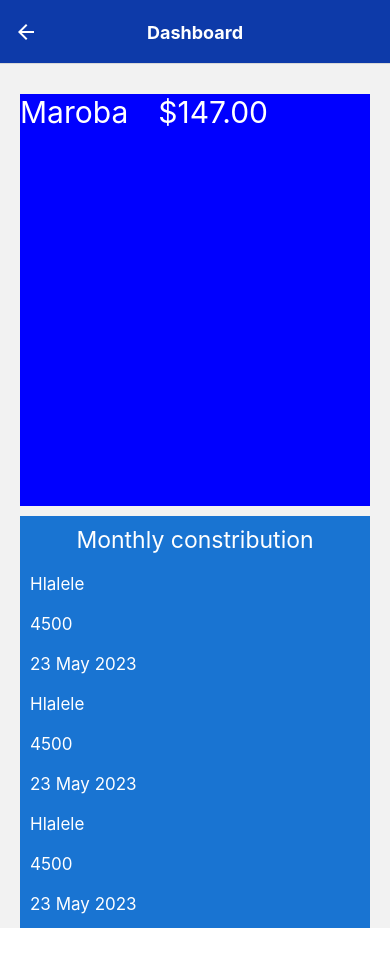
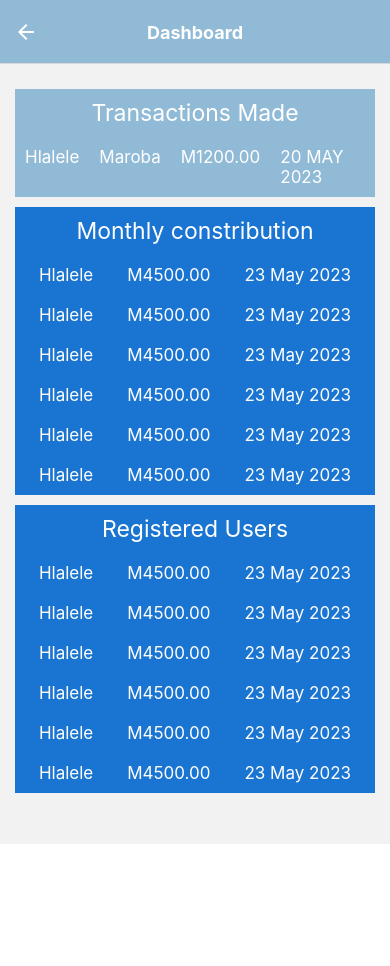
Before and after one commit to Coffee58511867/react-native-paper, a React Native app: screen /Dashboard in a window 390 px wide. Shown: the top 966 px of the page. After the commit the page ends 844 px from the top, so only its background shows below. Built offline with nearby package versions, Linux system fonts and the light colour scheme.

Commit message:
Moved styles to styles folder

```diff
--- a/App.js
+++ b/App.js
@@ -16,7 +16,7 @@ export default function App() {
         initialRouteName="Login"
         screenOptions={{
           headerStyle: {
-            backgroundColor: "#0D3AA9",
+            backgroundColor: "#91BAD6",
           },
           headerTintColor: "#fff",
           headerTitleStyle: {
--- a/components/Dashboard.js
+++ b/components/Dashboard.js
@@ -1,92 +1,117 @@
 import React, { useState } from "react";
-import { FlatList, Image, Text, TouchableOpacity, View } from "react-native";
+import { FlatList, Image, ScrollView, Text, TouchableOpacity, View } from "react-native";
 import { styles } from "../styles/styles";
 
 export default function DashboardScreen() {
   const [payments, setPayments] = useState([
-    { key: "1", name: "Hlalele", amount: 4500, date: "23 May 2023" },
-    { key: "2", name: "Hlalele", amount: 4500, date: "23 May 2023" },
-    { key: "3", name: "Hlalele", amount: 4500, date: "23 May 2023" },
-    { key: "4", name: "Hlalele", amount: 4500, date: "23 May 2023" },
-    { key: "5", name: "Hlalele", amount: 4500, date: "23 May 2023" },
-    { key: "6", name: "Hlalele", amount: 4500, date: "23 May 2023" },
+    { key: "1", name: "Hlalele", amount: "M4500.00", date: "23 May 2023" },
+    { key: "2", name: "Hlalele", amount: "M4500.00", date: "23 May 2023" },
+    { key: "3", name: "Hlalele", amount: "M4500.00", date: "23 May 2023" },
+    { key: "4", name: "Hlalele", amount: "M4500.00", date: "23 May 2023" },
+    { key: "5", name: "Hlalele", amount: "M4500.00", date: "23 May 2023" },
+    { key: "6", name: "Hlalele", amount: "M4500.00", date: "23 May 2023" },
   ]);
 
-  const DATA = [
+  const transactions = [
     {
-      id: "bd7acbea-c1b1-46c2-aed5-3ad53abb28ba",
-      title: "First Item",
+      key: "1",
+      from: "Hlalele",
+      to: "Maroba",
+      amount: "M1200.00",
+      date: "20 MAY 2023",
     },
-    {
-      id: "3ac68afc-c605-48d3-a4f8-fbd91aa97f63",
-      title: "Second Item",
-    },
-    {
-      id: "58694a0f-3da1-471f-bd96-145571e29d72",
-      title: "Third Item",
-    },
-  ];
-
-  const paymentsList = [
-    { key: "1", name: "Hlalele", amount: "M1200.00" },
-    { key: "2", name: "Hlalele", amount: "M1200.00" },
-    { key: "3", name: "Hlalele", amount: "M1200.00" },
-    { key: "4", name: "Hlalele", amount: "M1200.00" },
   ];
 
   const image = {
     uri: "https://t3.ftcdn.net/jpg/03/55/60/70/360_F_355607062_zYMS8jaz4SfoykpWz5oViRVKL32IabTP.jpg",
   };
   return (
-    <View style={{ flex: 1, padding: 20 }}>
-
+    <ScrollView>
+    <View style={{ flex: 1, padding: 15 }}>
       <View
         style={{
           marginTop: 10,
-          flexDirection: "row",
           alignContent: "space-around",
-          backgroundColor: "blue",
-          height: "50%",
+          backgroundColor: "#91BAD6",
+
         }}
       >
-        <Text style={{ fontSize: 30, fontWeight: 400, color: "white" }}>
-          Maroba
-        </Text>
+        <Text style={styles.dashboardTitle}>Transactions Made</Text>
 
-        <Text
+        <FlatList
+          data={transactions}
+          renderItem={({ item }) => (
+            <>
+              <View
                 style={{
-            fontSize: 30,
-            fontWeight: 400,
-            marginLeft: 30,
-            color: "white",
+                  flexDirection: "row",
+                  justifyContent: "space-evenly",
                 }}
               >
-          $147.00
-        </Text>
+                <Text style={styles.dashboardSubtitle}>{item.from}</Text>
+                <Text style={styles.dashboardSubtitle}>{item.to}</Text>
+                <Text style={styles.dashboardSubtitle}>{item.amount}</Text>
+                <Text style={styles.dashboardSubtitle}>{item.date}</Text>
+              </View>
+            </>
+          )}
+        />
       </View>
 
       <View
         style={{
           marginTop: 10,
           backgroundColor: "#1974D2",
-          height: "50%",
+
           width: "100%",
         }}
       >
         <Text style={styles.dashboardTitle}>Monthly constribution</Text>
-        <View style={{ flexDirection: "row", justifyContent: "space-evenly" }}>
         <FlatList
           data={payments}
           renderItem={({ item }) => (
             <>
+              <View
+                style={{
+                  flexDirection: "row",
+                  justifyContent: "space-evenly",
+                }}
+              >
                 <Text style={styles.dashboardSubtitle}>{item.name}</Text>
                 <Text style={styles.dashboardSubtitle}>{item.amount}</Text>
                 <Text style={styles.dashboardSubtitle}>{item.date}</Text>
+              </View>
+            </>
+          )}
+        />
+      </View>
+      <View
+        style={{
+          marginTop: 10,
+          backgroundColor: "#1974D2",
+          width: "100%",
+        }}
+      >
+        <Text style={styles.dashboardTitle}>Registered Users</Text>
+        <FlatList
+          data={payments}
+          renderItem={({ item }) => (
+            <>
+              <View
+                style={{
+                  flexDirection: "row",
+                  justifyContent: "space-evenly",
+                }}
+              >
+                <Text style={styles.dashboardSubtitle}>{item.name}</Text>
+                <Text style={styles.dashboardSubtitle}>{item.amount}</Text>
+                <Text style={styles.dashboardSubtitle}>{item.date}</Text>
+              </View>
             </>
           )}
         />
       </View>
     </View>
-    </View>
+    </ScrollView>
   );
 }
```
Lines whose indentation alone changed are shown as unchanged.
